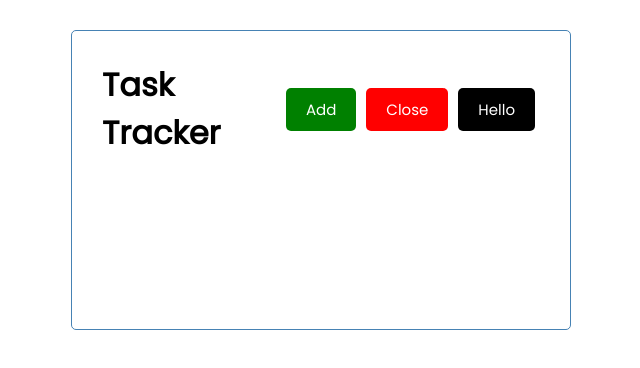
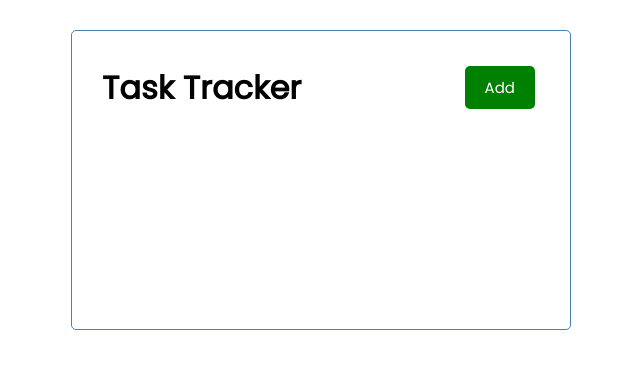
Before and after one commit to sayemalmahdi/react-task-tracker, a React (Create React App) app: page / in a window 1280 px wide. Shown: the top 368 px of the page, without its empty margins (319-959 px from the left). Built offline with nearby package versions, Linux system fonts and the light colour scheme.

Commit message:
Practicing onClick event

```diff
--- a/src/components/Button.js
+++ b/src/components/Button.js
@@ -1,5 +1,17 @@
-const Button = ({color, text}) => {
-  return <button style={{ backgroundColor: color }} className='btn'>{text}</button>
+import PropTypes from 'prop-types'
+
+const Button = ({color, text, onClick}) => {
+  return <button onClick={onClick} style={{ backgroundColor: color }} className='btn'>{text}</button>
+}
+
+Button.defaultProps = {
+  color : 'steelblue',
+}
+
+Button.propTypes = {
+  text : PropTypes.string,
+  color : PropTypes.string,
+  onClick : PropTypes.func,
 }
 
 export default Button
--- a/src/components/Header.js
+++ b/src/components/Header.js
@@ -1,12 +1,14 @@
 import PropTypes from 'prop-types'
 import Button from './Button'
 const Header = ({ title }) => {
+
+  const onClick = () => {
+    console.log ('Clicked')
+  }
   return (
     <header className='header'>
       <h1>{title}</h1>
-      <Button color='green' text='Add '/>
-      <Button color='red ' text='Close '/>
-      <Button color='black' text='Hello '/>
+      <Button color='green' text='Add' onClick={onClick} />
     </header>
   )
 }
```
